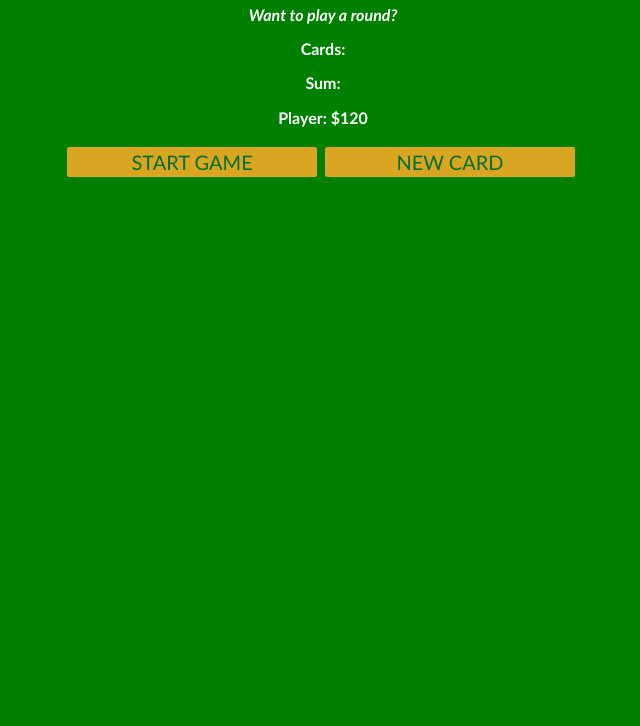
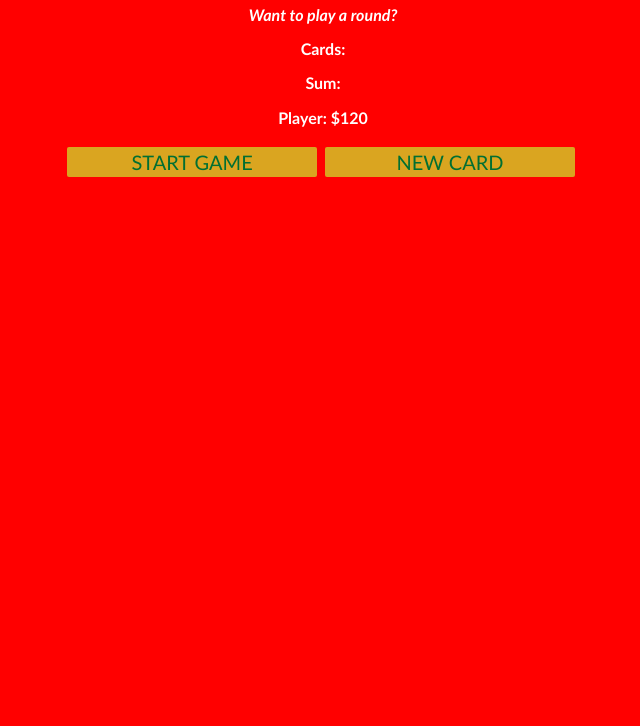
Before and after one commit to j3553pat/Blackjack-game, a plain HTML site: page index.html in a window 1280 px wide. Shown: the part 74-800 px from the top of the page, without its empty margins (317-957 px from the left). Drawn offline with nearby package versions, Linux system fonts and the light colour scheme.

Commit message:
added media query

```diff
--- a/index.css
+++ b/index.css
@@ -28,3 +28,10 @@ button {
 .newcard {
     margin: 4px;
 }
+
+@media screen and (min-width: 699px) {
+    body {
+        background: red;
+    }
+
+}
```
